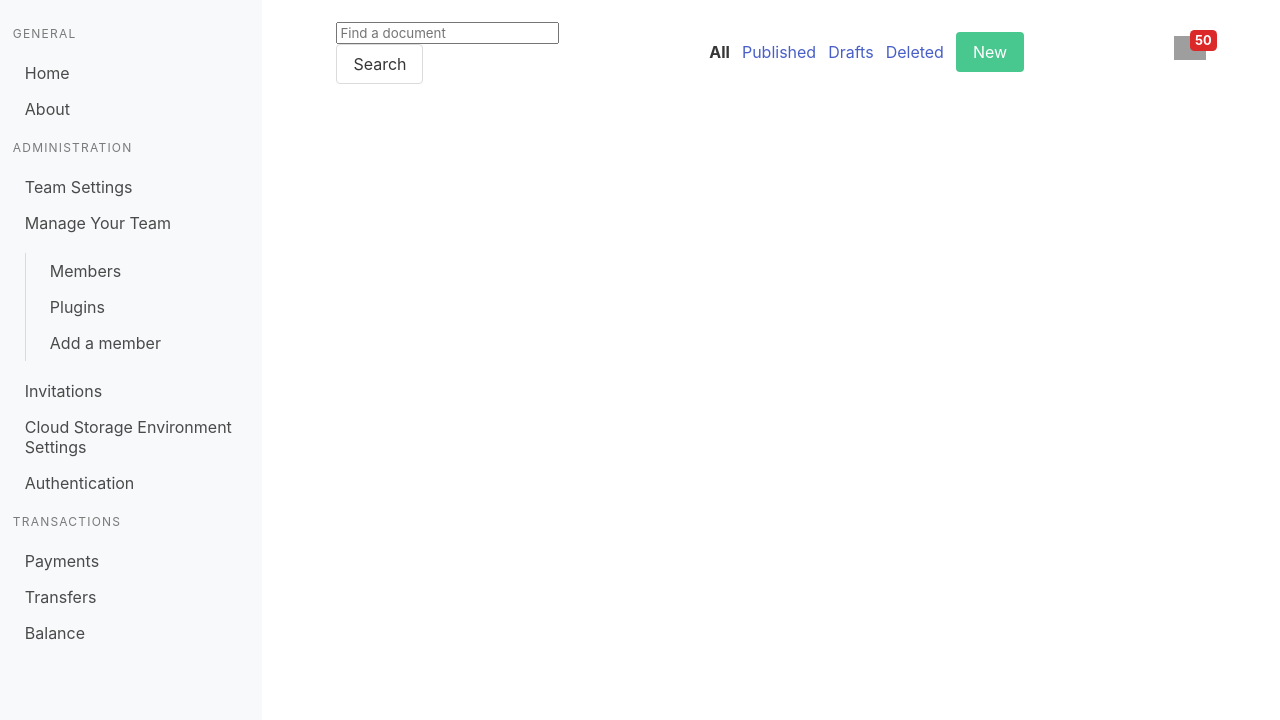
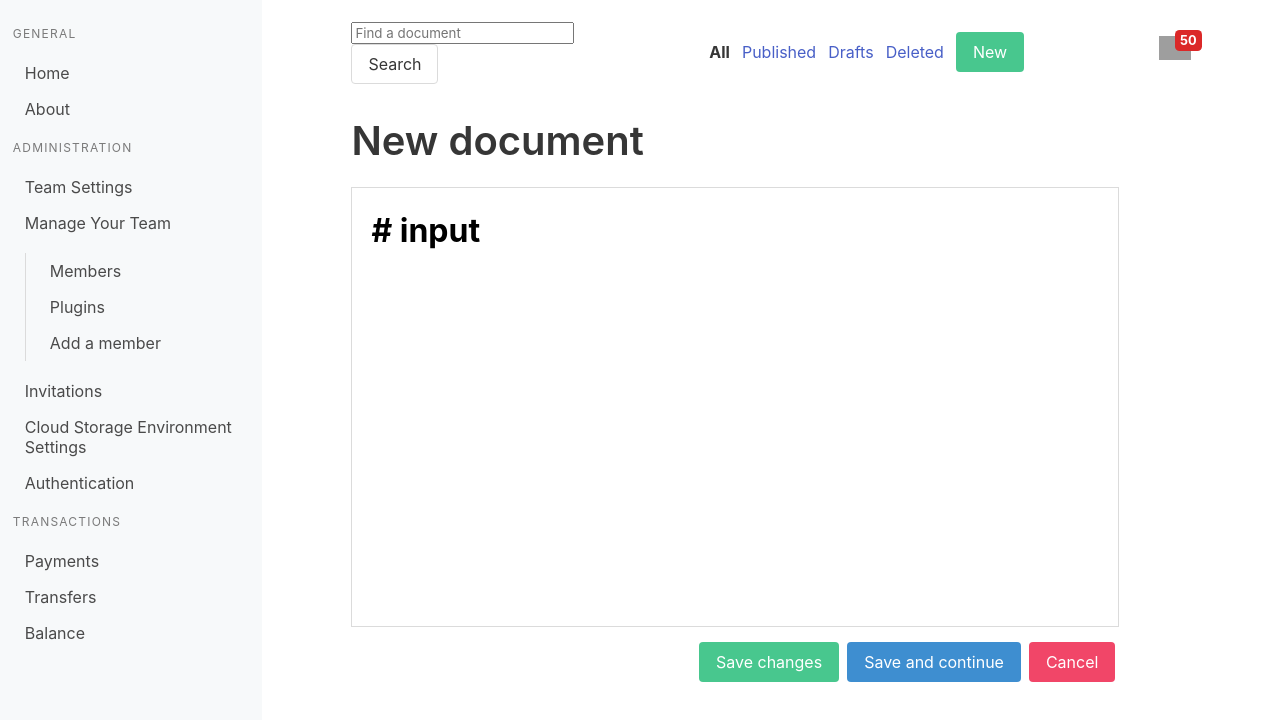
Before and after one commit to andrewyakonyuk/Concatenate, a Vue app: page /docs/new in a window 1280 px wide. Shown: the top 720 px of the page. Built offline with nearby package versions, Linux system fonts and the light colour scheme; grey boxes are pictures that could not be loaded.

Commit message:
configure markdown editor

```diff
--- a/package.json
+++ b/package.json
@@ -8,11 +8,12 @@
     "lint": "vue-cli-service lint"
   },
   "dependencies": {
+    "bulma": "^0.7.1",
+    "codemirror": "^5.40.2",
     "register-service-worker": "^1.0.0",
     "vue": "^2.5.17",
     "vue-router": "^3.0.1",
-    "vuex": "^3.0.1",
-    "bulma": "^0.7.1"
+    "vuex": "^3.0.1"
   },
   "devDependencies": {
     "@vue/cli-plugin-babel": "^3.0.4",
--- /dev/null
+++ b/src/components/MarkdownEditor.vue
@@ -0,0 +1,136 @@
+<template>
+  <textarea ref="textarea"></textarea>
+</template>
+
+<script>
+import CodeMirror from 'codemirror';
+import '../../node_modules/codemirror/mode/gfm/gfm.js';
+import '../../node_modules/codemirror/mode/javascript/javascript.js';
+import '../../node_modules/codemirror/mode/htmlmixed/htmlmixed.js';
+import '../../node_modules/codemirror/mode/css/css.js';
+import '../../node_modules/codemirror/mode/clike/clike.js';
+
+export default {
+  name: 'MarkdownEditor',
+  props: {
+    initialContent: String,
+  },
+  watch: {
+    content(newContent) {
+      this.handerCodeChange(newContent);
+    },
+  },
+  mounted() {
+    this.codeMirror = CodeMirror.fromTextArea(this.$refs.textarea, {
+      lineNumbers: false,
+      lineWrapping: true,
+      viewportMargin: Infinity,
+      mode: {
+        name: 'gfm',
+        tokenTypeOverrides: {
+          emoji: 'emoji',
+        },
+      },
+    });
+
+    if (this.initialContent) {
+      this.codeMirror.setValue(this.initialContent);
+    }
+
+    this.codeMirror.on('change', (cm) => {
+      this.content = cm.getValue();
+      if (this.$emit) {
+        this.$emit('input', this.content);
+      }
+    });
+
+    this.$emit('ready', this.codemirror);
+  },
+  beforeDestroy() {
+    this.destroy();
+  },
+  methods: {
+    refresh() {
+      this.$nextTick(() => {
+        this.codeMirror.refresh();
+      });
+    },
+    destroy() {
+      // garbage cleanup
+      const element = this.codeMirror.doc.cm.getWrapperElement();
+      element && element.remove && element.remove();
+    },
+    handerCodeChange(newVal) {
+      const cmValue = this.codeMirror.getValue();
+      if (newVal !== cmValue) {
+        const scrollInfo = this.codeMirror.getScrollInfo();
+        this.codeMirror.setValue(newVal);
+        this.content = newVal;
+        this.codeMirror.scrollTo(scrollInfo.left, scrollInfo.top);
+      }
+    },
+  },
+};
+</script>
+
+<style lang="scss">
+  @import '~codemirror/lib/codemirror.css';
+  @import '~codemirror/theme/idea.css';
+  @import '~bulma/sass/utilities/initial-variables.sass';
+  @import '~bulma/sass/utilities/derived-variables.sass';
+
+  $minEditorHeight: 400px;
+
+  .CodeMirror {
+    border: 1px solid #dbdbdb;
+    padding: 15px;
+    height: auto;
+    font-family: inherit;
+    min-height: $minEditorHeight;
+
+    .cm-header {
+      color: black;
+    }
+
+    .cm-header-1 {
+      font-size: 2em;
+    }
+
+    .cm-header-2 {
+      font-size: 1.8em;
+    }
+
+    .cm-header-3 {
+      font-size: 1.6em;
+    }
+
+    .cm-header-4 {
+      font-size: 1.4em;
+    }
+
+    .cm-header-5 {
+      font-size: 1.2em;
+    }
+
+    .cm-header-6 {
+      font-size: 1em;
+    }
+
+    .cm-def,
+    .cm-variable-1,
+    .cm-variable-2,
+    .cm-variable-3 {
+      color: black;
+    }
+  }
+
+  .CodeMirror-code {
+    min-height: $minEditorHeight;
+    height: auto;
+  }
+
+  .CodeMirror-focused {
+    border-color: $link;
+    box-shadow: 0 0 0 0.125em rgba($link, 0.25);
+  }
+</style>
--- a/src/router.js
+++ b/src/router.js
@@ -21,5 +21,10 @@ export default new Router({
       // which is lazy-loaded when the route is visited.
       component: () => import(/* webpackChunkName: "about" */ './views/About.vue'),
     },
+    {
+      path: '/docs/new',
+      name: 'NewDocument',
+      component: () => import(/* webpackChunkName: "editor" */ './views/DocumentEdit.vue'),
+    },
   ],
 });
--- a/src/styles/default.scss
+++ b/src/styles/default.scss
@@ -46,7 +46,7 @@ $sideMenuWidth: 16.4rem;
 
 .main-inner {
   margin: 0 auto;
-  padding: 10px;
+  padding: 10px 25px;
 }
 
 @media(min-width: $tablet) {
@@ -71,4 +71,9 @@ $sideMenuWidth: 16.4rem;
   main {
     padding-left: $sideMenuWidth;
   }
+
+  .main-inner {
+    margin: 0 auto;
+    padding: 10px 25px;
+  }
 }
--- /dev/null
+++ b/src/views/DocumentEdit.vue
@@ -0,0 +1,43 @@
+<template>
+  <div>
+    <h2 class="title is-2">New document</h2>
+    <div class="editor-wrapper">
+      <div class="">
+        <markdown-editor :initial-content="textValue"></markdown-editor>
+      </div>
+      <div class="buttons is-right" style="margin-top: 15px;">
+        <button class="button is-success">Save changes</button>
+        <button class="button is-info">Save and continue</button>
+        <button class="button is-danger">Cancel</button>
+      </div>
+    </div>
+  </div>
+</template>
+
+<script>
+import MarkdownEditor from '@/components/MarkdownEditor.vue';
+
+export default {
+  name: 'DocumentEdit',
+  components: {
+    MarkdownEditor,
+  },
+  watch: {
+    textValue(newValue) {
+      console.log(newValue);
+    },
+  },
+  data() {
+    return {
+      value: '# input',
+      textValue: '# input',
+    };
+  },
+};
+</script>
+
+<style lang="scss">
+  .editor-wrapper {
+    max-width: 768px;
+  }
+</style>
```
Also changed, not shown: 1 other file (tests, documents, lock files or other folders).
